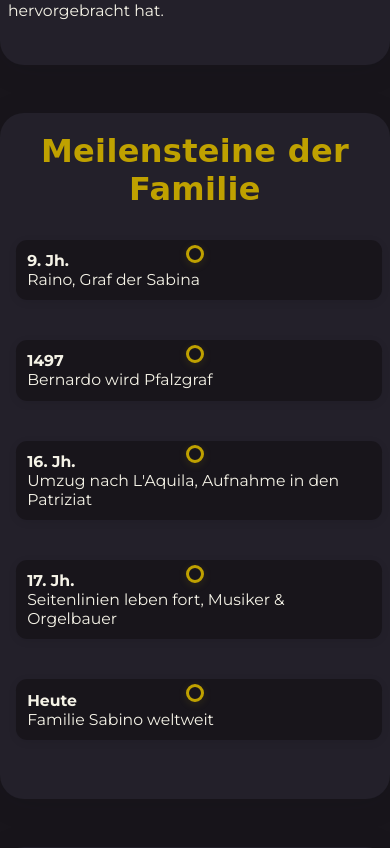
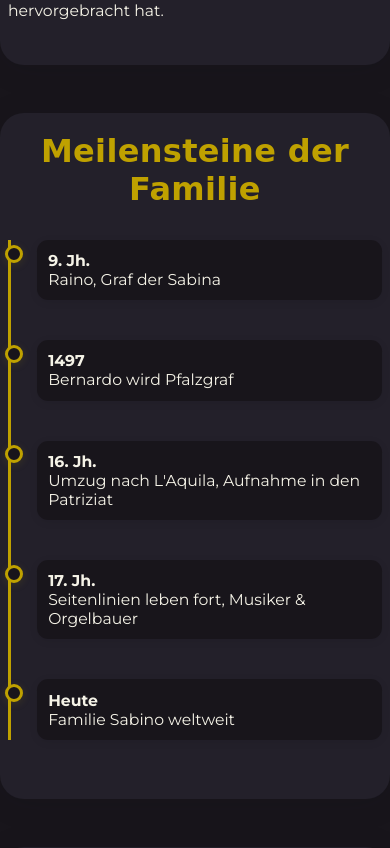
Before and after one commit to stefsabi/sabino.ch, a PHP site: page / in a window 390 px wide. Shown: the part 2161-3009 px from the top of the page. Run offline with PHP 8.4, Linux system fonts and the light colour scheme; some web fonts are replaced.

Commit message:
Timeline: Linie und Kreise wieder linksbündig wie im Original

```diff
--- a/css/fantasy.css
+++ b/css/fantasy.css
@@ -298,7 +298,8 @@ footer {
   position: relative;
   margin: 0 auto;
   max-width: 500px;
-  /* padding-left: 30px; entfernt für zentrierte Kreise */
+  padding-left: 30px;
+  border-left: 3px solid var(--color-gold);
 }
 .timeline-item {
   position: relative;
@@ -313,8 +314,7 @@ footer {
 }
 .timeline-dot {
   position: absolute;
-  left: 50%;
-  transform: translateX(-50%);
+  left: -38px;
   top: 0.3rem;
   width: 18px;
   height: 18px;
@@ -341,11 +341,10 @@ footer {
     padding: 1.2rem 0.5rem 1.2rem 0.5rem;
   }
   .timeline {
-    /* padding-left: 18px; entfernt für zentrierte Kreise */
+    padding-left: 18px;
   }
   .timeline-dot {
-    left: 50%;
-    transform: translateX(-50%);
+    left: -24px;
     width: 12px;
     height: 12px;
     border-width: 3px;
```
